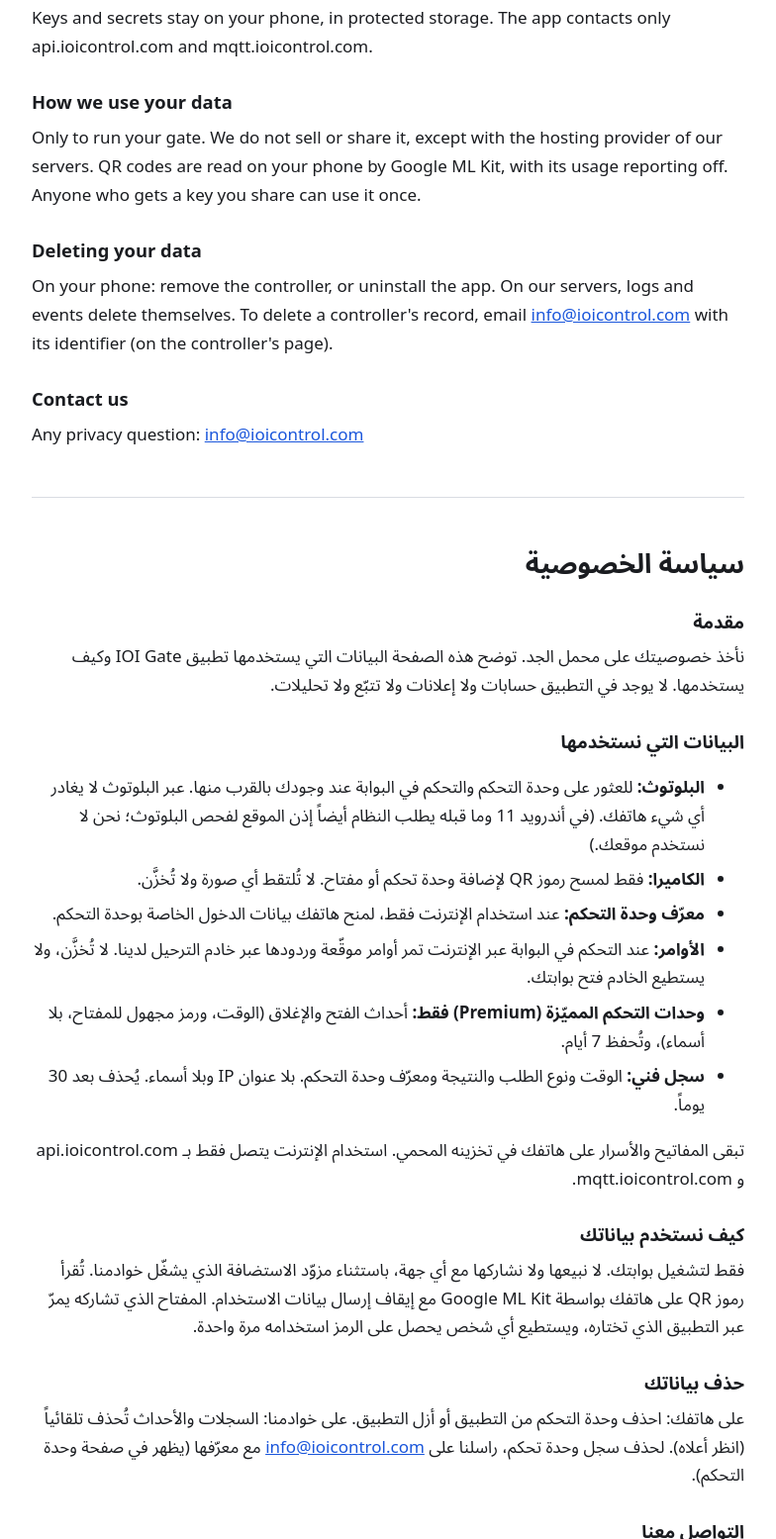
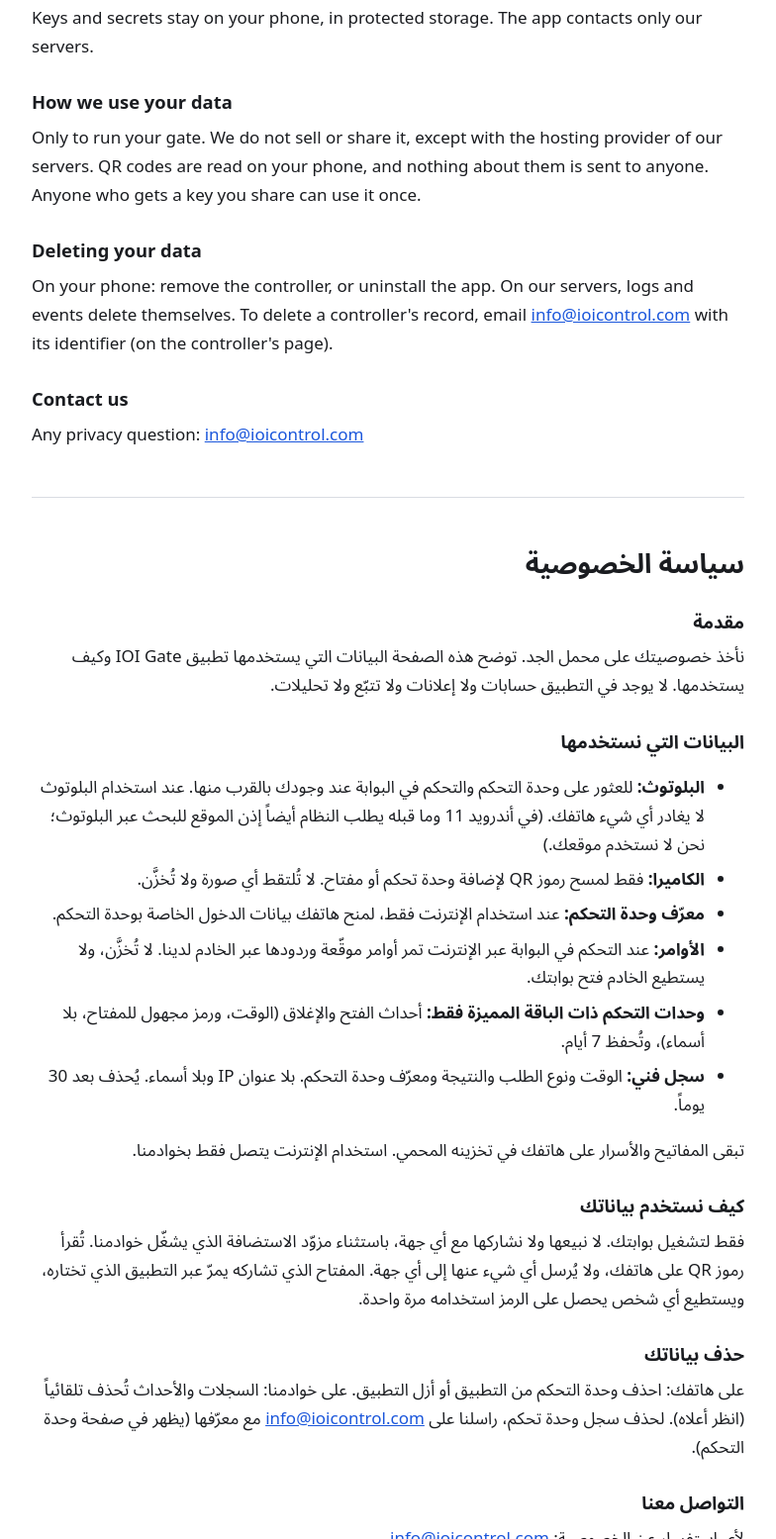
Before and after one commit to jalalkharsa/ioicontrol-privacy, a plain HTML site: page index.html in a window 1280 px wide. Shown: the part 699-2254 px from the top of the page at 99% size, without its empty margins (248-1032 px from the left). Drawn offline with Linux system fonts and the light colour scheme.

Commit message:
Add files via upload

```diff
--- a/index.html
+++ b/index.html
@@ -38,10 +38,10 @@
   <li><b>Premium only:</b> open and close events (time, an anonymous key tag, no names), kept 7 days.</li>
   <li><b>Technical log:</b> time, request type, result, controller identifier. No IP address or names. Deleted after 30 days.</li>
 </ul>
-<p>Keys and secrets stay on your phone, in protected storage. The app contacts only api.ioicontrol.com and mqtt.ioicontrol.com.</p>
+<p>Keys and secrets stay on your phone, in protected storage. The app contacts only our servers.</p>
 
 <h2>How we use your data</h2>
-<p>Only to run your gate. We do not sell or share it, except with the hosting provider of our servers. QR codes are read on your phone by Google ML Kit, with its usage reporting off. Anyone who gets a key you share can use it once.</p>
+<p>Only to run your gate. We do not sell or share it, except with the hosting provider of our servers. QR codes are read on your phone, and nothing about them is sent to anyone. Anyone who gets a key you share can use it once.</p>
 
 <h2>Deleting your data</h2>
 <p>On your phone: remove the controller, or uninstall the app. On our servers, logs and events delete themselves. To delete a controller's record, email <a href="mailto:info@ioicontrol.com">info@ioicontrol.com</a> with its identifier (on the controller's page).</p>
@@ -60,17 +60,17 @@
 
 <h2>البيانات التي نستخدمها</h2>
 <ul>
-  <li><b>البلوتوث:</b> للعثور على وحدة التحكم والتحكم في البوابة عند وجودك بالقرب منها. عبر البلوتوث لا يغادر أي شيء هاتفك. (في أندرويد 11 وما قبله يطلب النظام أيضاً إذن الموقع لفحص البلوتوث؛ نحن لا نستخدم موقعك.)</li>
+  <li><b>البلوتوث:</b> للعثور على وحدة التحكم والتحكم في البوابة عند وجودك بالقرب منها. عند استخدام البلوتوث لا يغادر أي شيء هاتفك. (في أندرويد 11 وما قبله يطلب النظام أيضاً إذن الموقع للبحث عبر البلوتوث؛ نحن لا نستخدم موقعك.)</li>
   <li><b>الكاميرا:</b> فقط لمسح رموز QR لإضافة وحدة تحكم أو مفتاح. لا تُلتقط أي صورة ولا تُخزَّن.</li>
   <li><b>معرّف وحدة التحكم:</b> عند استخدام الإنترنت فقط، لمنح هاتفك بيانات الدخول الخاصة بوحدة التحكم.</li>
-  <li><b>الأوامر:</b> عند التحكم في البوابة عبر الإنترنت تمر أوامر موقّعة وردودها عبر خادم الترحيل لدينا. لا تُخزَّن، ولا يستطيع الخادم فتح بوابتك.</li>
-  <li><b>وحدات التحكم المميّزة (Premium) فقط:</b> أحداث الفتح والإغلاق (الوقت، ورمز مجهول للمفتاح، بلا أسماء)، وتُحفظ 7 أيام.</li>
+  <li><b>الأوامر:</b> عند التحكم في البوابة عبر الإنترنت تمر أوامر موقّعة وردودها عبر الخادم لدينا. لا تُخزَّن، ولا يستطيع الخادم فتح بوابتك.</li>
+  <li><b>وحدات التحكم ذات الباقة المميزة فقط:</b> أحداث الفتح والإغلاق (الوقت، ورمز مجهول للمفتاح، بلا أسماء)، وتُحفظ 7 أيام.</li>
   <li><b>سجل فني:</b> الوقت ونوع الطلب والنتيجة ومعرّف وحدة التحكم. بلا عنوان IP وبلا أسماء. يُحذف بعد 30 يوماً.</li>
 </ul>
-<p>تبقى المفاتيح والأسرار على هاتفك في تخزينه المحمي. استخدام الإنترنت يتصل فقط بـ api.ioicontrol.com و mqtt.ioicontrol.com.</p>
+<p>تبقى المفاتيح والأسرار على هاتفك في تخزينه المحمي. استخدام الإنترنت يتصل فقط بخوادمنا.</p>
 
 <h2>كيف نستخدم بياناتك</h2>
-<p>فقط لتشغيل بوابتك. لا نبيعها ولا نشاركها مع أي جهة، باستثناء مزوّد الاستضافة الذي يشغّل خوادمنا. تُقرأ رموز QR على هاتفك بواسطة Google ML Kit مع إيقاف إرسال بيانات الاستخدام. المفتاح الذي تشاركه يمرّ عبر التطبيق الذي تختاره، ويستطيع أي شخص يحصل على الرمز استخدامه مرة واحدة.</p>
+<p>فقط لتشغيل بوابتك. لا نبيعها ولا نشاركها مع أي جهة، باستثناء مزوّد الاستضافة الذي يشغّل خوادمنا. تُقرأ رموز QR على هاتفك، ولا يُرسل أي شيء عنها إلى أي جهة. المفتاح الذي تشاركه يمرّ عبر التطبيق الذي تختاره، ويستطيع أي شخص يحصل على الرمز استخدامه مرة واحدة.</p>
 
 <h2>حذف بياناتك</h2>
 <p>على هاتفك: احذف وحدة التحكم من التطبيق أو أزل التطبيق. على خوادمنا: السجلات والأحداث تُحذف تلقائياً (انظر أعلاه). لحذف سجل وحدة تحكم، راسلنا على <a href="mailto:info@ioicontrol.com">info@ioicontrol.com</a> مع معرّفها (يظهر في صفحة وحدة التحكم).</p>
```
